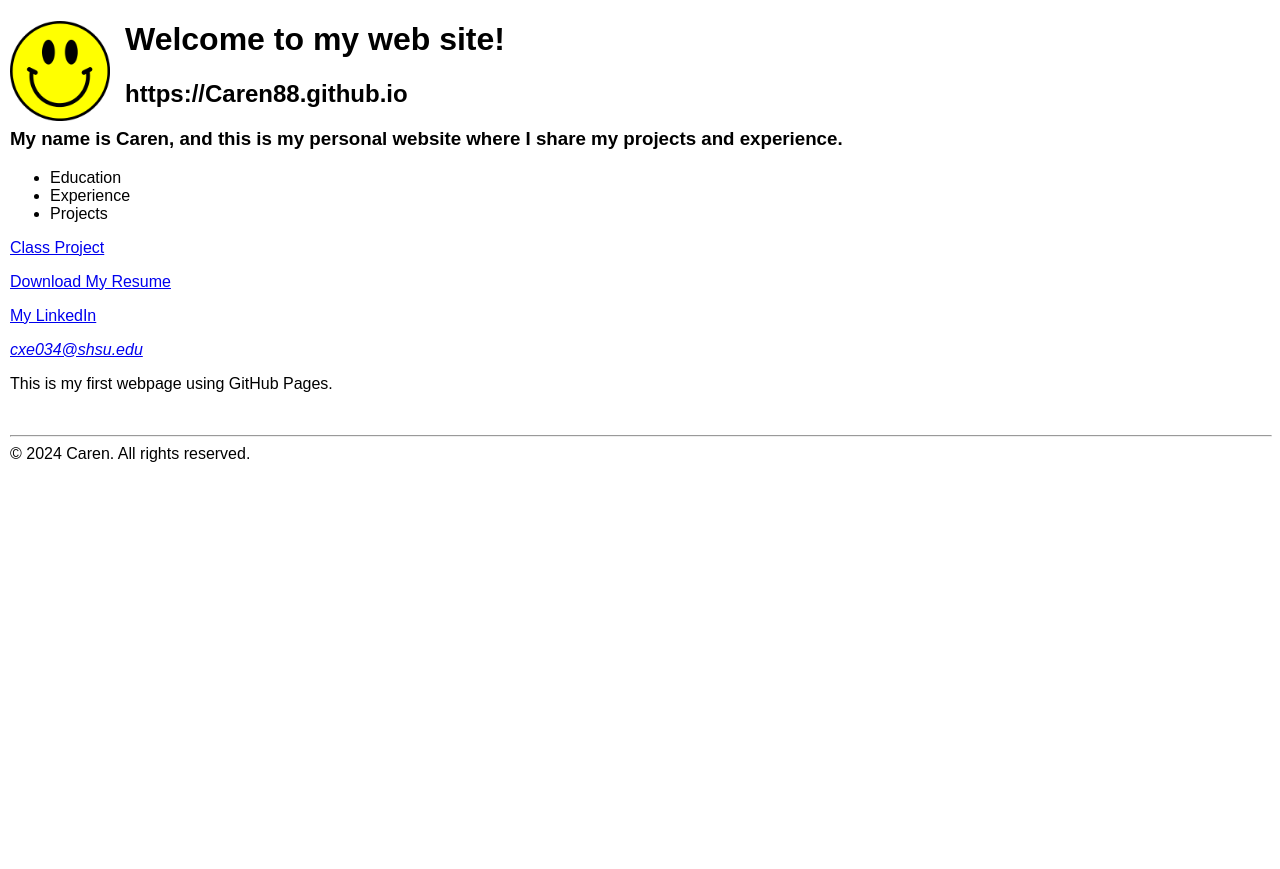
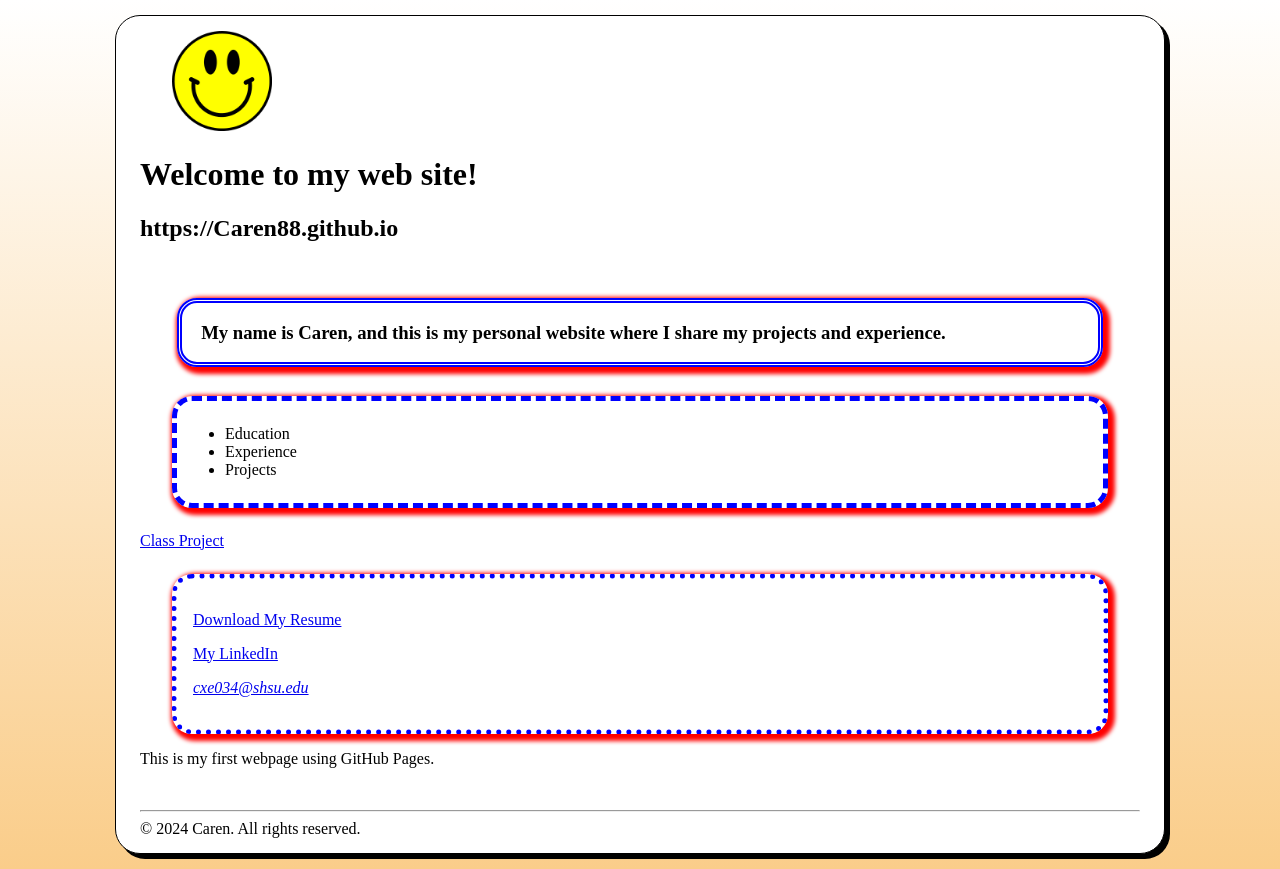
Before and after one commit to Caren88/Caren88.github.io, a plain HTML site: page index.html in a window 1280 px wide. Before the commit the page ends 800 px from the top, so only its background shows below. Drawn offline with Linux system fonts and the light colour scheme.

Commit message:
Update main.css

```diff
--- a/styles/main.css
+++ b/styles/main.css
@@ -1,50 +1,50 @@
-body {
-    font-family: Arial, Helvetica, sans-serif;
-    font-size: 100%;
-    margin-left: 10px;
+/* Background Gradient for the Page */
+html {
+    background-image: linear-gradient(to bottom, white 0%, #facd8a 100%);
 }
 
-a:hover, a:focus {
-    font-style: italic;
-    color: orangered;
+/* Body Styling */
+body {
+    width: 1000px;
+    background-color: white;
+    margin: 15px auto; /* Centers the page */
+    padding: 15px 1.5em;
+    border: 1px solid black;
+    border-radius: 25px;
+    box-shadow: 5px 5px 0 0;
+    background-position: right;
+    background-repeat: repeat-y;
+    background-attachment: fixed;
 }
 
-header h1 {
-    font-size: 200%;
-    color: maroon;
-    text-shadow: 2px 2px 5px gray;
+/* Styling for Headings */
+h3 {
+    margin: 3em 2em 1.5em 2em;
+    border: 5px double blue;
+    border-radius: 20px;
+    box-shadow: 3px 3px 4px 4px red;
+    padding: 1em;
 }
 
-header h2 {
-    font-size: 150%;
-    color: darkred;
-    font-weight: bold;
+/* Navigation Bar Styling */
+nav {
+    margin: 1.5em 2em 1.5em 2em;
+    border: 5px dashed blue;
+    border-radius: 20px;
+    box-shadow: 3px 3px 4px 4px red;
+    padding: 0.5em;
 }
 
-img {
-    float: left;
-    margin-right: 15px;
+/* Contact Section Styling */
+.contact {
+    margin: 1.5em 2em 0 2em;
+    border: 5px dotted blue;
+    border-radius: 20px;
+    box-shadow: 3px 3px 4px 4px red;
+    padding: 1em;
 }
 
-
-.shadow {
-    text-shadow: 2px 2px 2px rgb(128, 0, 0);
+/* Image Alignment */
+img {
+    margin-left: 2em; /* Aligns with h3, nav, and contact div */
 }
-
-main {
-    clear: left;
-}
-
-main h3 {
-    margin-top: 3em;
-    font-size: 105%;
-}
-
-#list {
-    line-height: 2em;
-}
-
-footer p.copyright {
-    text-align: center;
-    font-size: 80%;
-}
```
